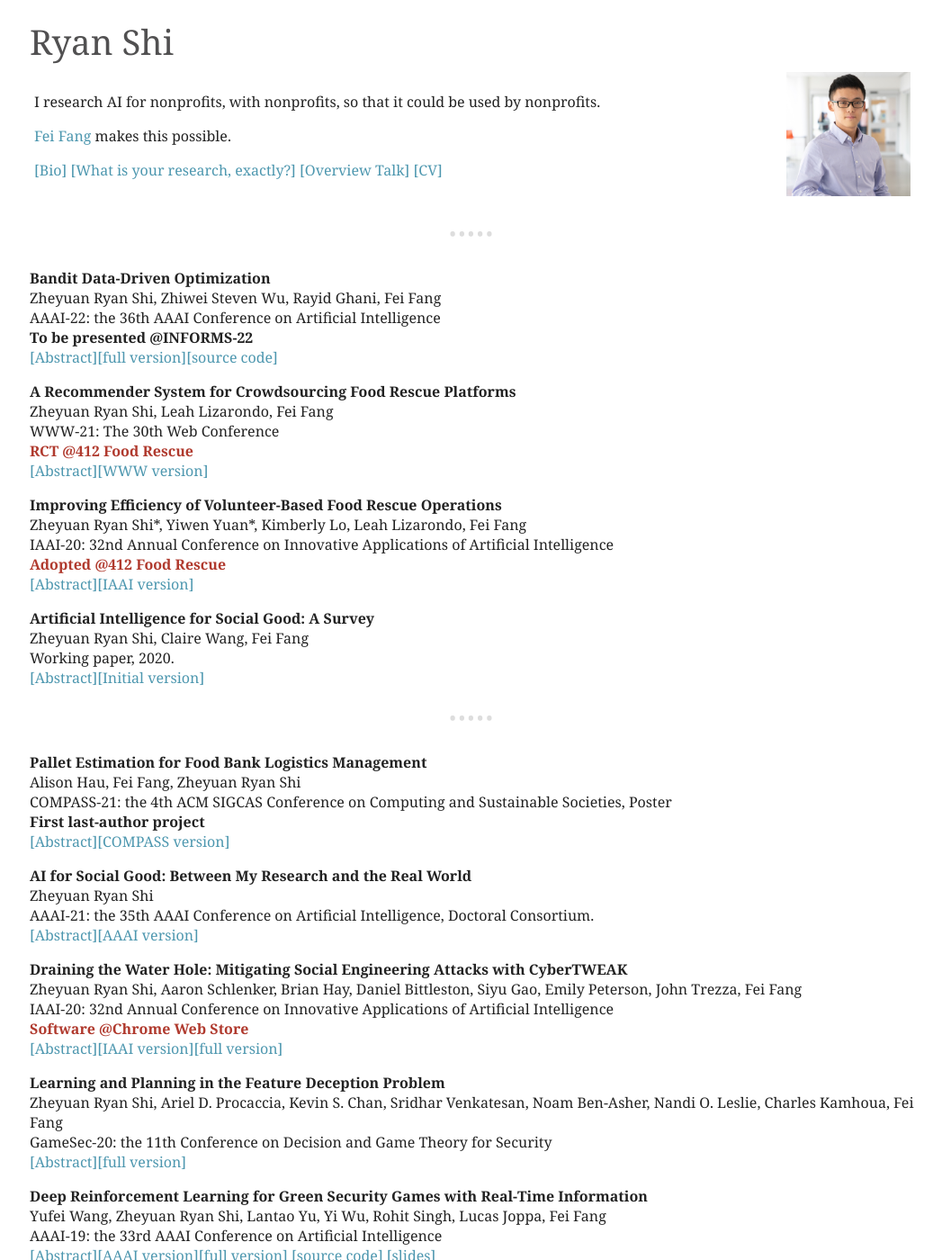
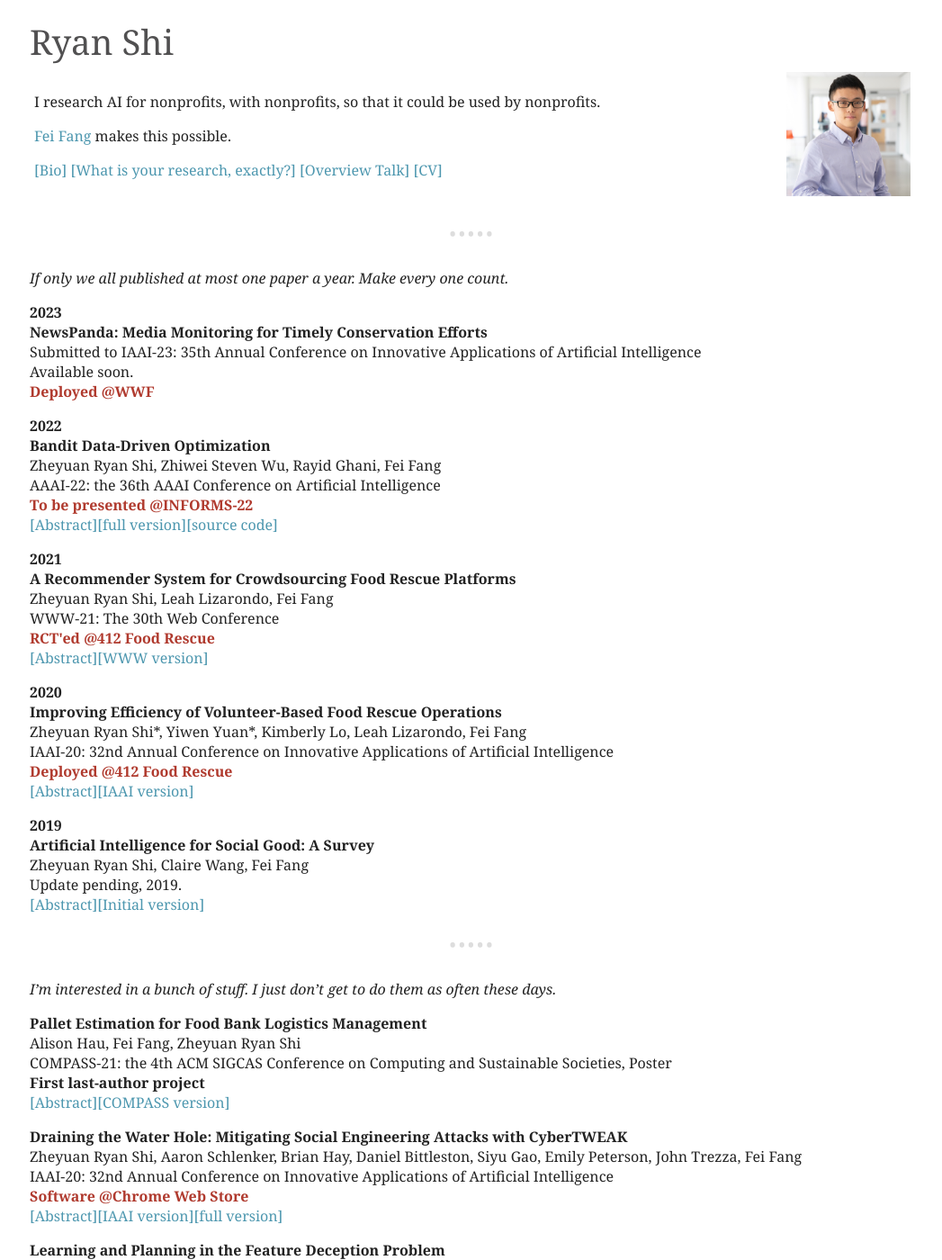
Before and after one commit to ryanzshi/ryanzshi.github.io, a Jekyll site: the page built from index.md, in a window 1280 px wide and 1400 px high. Shown: the whole window at 90% size, without its empty margins (115-1162 px from the left). Built offline with Jekyll 4.4.1, drawn with Linux system fonts in a browser that asks for light colours.

Commit message:
add newspanda, one paper a year

```diff
--- a/index.md
+++ b/index.md
@@ -69,42 +69,57 @@ I am proud to be a specialist. I specialize in AI for nonprofits. Working with n
 </div>
 
 ---
+*If only we all published at most one paper a year. Make every one count.*
 
+**2023**
+<br>
+**NewsPanda: Media Monitoring for Timely Conservation Efforts**
+<br>
+Submitted to IAAI-23: 35th Annual Conference on Innovative Applications of Artificial Intelligence
+<br>
+Available soon.
+<br>
+[<b><font color="#B03A2E">Deployed @WWF</font></b>](https://www.worldwildlife.org/)
+
+**2022**
+<br>
 **Bandit Data-Driven Optimization**
 <br>
 Zheyuan Ryan Shi, Zhiwei Steven Wu, Rayid Ghani, Fei Fang
 <br>
 AAAI-22: the 36th AAAI Conference on Artificial Intelligence
 <br>
-<b>To be presented @INFORMS-22</b>
+<b><font color="#B03A2E">To be presented @INFORMS-22</font></b>
 <br>
 <a id="abs-bandit-button" onclick="absCHF('abs-bandit')" style="cursor:pointer;">[Abstract]</a>[[full version]](https://arxiv.org/abs/2008.11707)[[source code]](https://github.com/AIandSocialGoodLab/bandit-data-driven-optimization)
 <div id="abs-bandit" style="display:none;">
 <blockquote>The use of machine learning (ML) systems in real-world applications entails more than just a prediction algorithm. AI for social good applications, and many real-world ML tasks in general, feature an iterative process which joins prediction, optimization, and data acquisition happen in a loop. We introduce bandit data-driven optimization, the first iterative prediction-prescription framework to formally analyze this practical routine. Bandit data-driven optimization combines the advantages of online bandit learning and offline predictive analytics in an integrated framework. It offers a flexible setup to reason about unmodeled policy objectives and unforeseen consequences. We propose PROOF, the first algorithm for this framework and show that it achieves no-regret. Using numerical simulations, we show that PROOF achieves superior performance over existing baseline.</blockquote>
 </div>
 
-
+**2021**
+<br>
 **A Recommender System for Crowdsourcing Food Rescue Platforms**
 <br>
 Zheyuan Ryan Shi, Leah Lizarondo, Fei Fang
 <br>
 WWW-21: The 30th Web Conference
 <br>
-[<b><font color="#B03A2E">RCT @412 Food Rescue</font></b>](https://412foodrescue.org/)
+[<b><font color="#B03A2E">RCT'ed @412 Food Rescue</font></b>](https://412foodrescue.org/)
 <br>
 <a id="abs-frrecsys-button" onclick="absCHF('abs-frrecsys')" style="cursor:pointer;">[Abstract]</a>[[WWW version]](https://dl.acm.org/doi/abs/10.1145/3442381.3449787)
 <div id="abs-frrecsys" style="display:none;">
 <blockquote>The challenges of food waste and insecurity arise in wealthy and developing nations alike, impacting millions of livelihoods. The ongoing pandemic only exacerbates the problem. A major force to combat food waste and insecurity, food rescue (FR) organizations match food donations to the non-profits that serve low-resource communities. Since they rely on external volunteers to pick up and deliver the food, some FRs use web-based mobile applications to reach the right set of volunteers. In this paper, we propose the first machine learning based model to improve volunteer engagement in the food waste and security domain. We (1) develop a recommender system to send push notifications to the most likely volunteers for each given rescue, (2) leverage a mathematical programming based approach to diversify our recommendations, and (3) propose an online algorithm to dynamically select the volunteers to notify without the knowledge of future rescues. Our recommendation system improves the hit ratio from 44% achieved by the previous method to 73%. A pilot study of our method is scheduled to take place in the near future.</blockquote>
 </div>
 
-
+**2020**
+<br>
 **Improving Efficiency of Volunteer-Based Food Rescue Operations**
 <br>
 Zheyuan Ryan Shi\*, Yiwen Yuan\*, Kimberly Lo, Leah Lizarondo, Fei Fang
 <br>
 IAAI-20: 32nd Annual Conference on Innovative Applications of Artificial Intelligence
 <br>
-[<b><font color="#B03A2E">Adopted @412 Food Rescue</font></b>](https://412foodrescue.org/)
+[<b><font color="#B03A2E">Deployed @412 Food Rescue</font></b>](https://412foodrescue.org/)
 <br>
 <a id="abs-iaai20fr-button" onclick="absCHF('abs-iaai20fr')" style="cursor:pointer;">[Abstract]</a>[[IAAI version]](https://aaai.org/ojs/index.php/AAAI/article/view/7051)
 <div id="abs-iaai20fr" style="display:none;">
@@ -112,12 +127,13 @@ IAAI-20: 32nd Annual Conference on Innovative Applications of Artificial Intelli
 rescue platforms match excess food with the communities in need, and leverage external volunteers to transport the food. However, the external volunteers bring significant uncertainty to the food rescue operation. We work with a large food rescue organization to predict the uncertainty and furthermore to find ways to reduce the human dispatcher’s workload and the redundant notifications sent to volunteers. We make two main contributions. (1) We train a stacking model which predicts whether a rescue will be claimed with high precision and AUC. This model can help the dispatcher better plan for backup options and alleviate their uncertainty. (2) We develop a data-driven optimization algorithm to compute the optimal intervention and notification scheme. The algorithm uses a novel counterfactual data generation approach and the branch and bound framework. Our result reduces the number of notifications and interventions required in the food rescue operation. We are working with the organization to deploy our results in the near future.</blockquote>
 </div>
 
-
+**2019**
+<br>
 **Artificial Intelligence for Social Good: A Survey**
 <br>
 Zheyuan Ryan Shi, Claire Wang, Fei Fang
 <br>
-Working paper, 2020.
+Update pending, 2019.
 <br>
 <a id="abs-ai4sg-button" onclick="absCHF('abs-ai4sg')" style="cursor:pointer;">[Abstract]</a>[[Initial version]](https://arxiv.org/abs/2001.01818)
 <div id="abs-ai4sg" style="display:none;">
@@ -126,6 +142,8 @@ Working paper, 2020.
 
 
 ---
+*I'm interested in a bunch of stuff. I just don't get to do them as often these days.*
+
 
 **Pallet Estimation for Food Bank Logistics Management**
 <br>
@@ -138,18 +156,6 @@ COMPASS-21: the 4th ACM SIGCAS Conference on Computing and Sustainable Societies
 <a id="abs-fbcompass-button" onclick="absCHF('abs-fbcompass')" style="cursor:pointer;">[Abstract]</a>[[COMPASS version]](https://dl.acm.org/doi/abs/10.1145/3460112.3471978)
 <div id="abs-fbcompass" style="display:none;">
 <blockquote>Food banks provide communities and organizations with food for those in need. One challenge they face is properly estimating the resources needed to fulfill orders. Estimating the number of shipping pallets needed for each order is an important step in allocating these resources, and coupled with limited data, provides a challenging mental task which the food bank staff grapple with on a daily basis. We provide an algorithm to estimate the number of pallets needed for an order based on the quantity of products, the known products-per-tier, and tiers-per-pallet values, as well as a scheme for testing this algorithm with limited data from the food bank. The algorithm aids in resource allocation by reducing uncertainty in the number of pallets needed.</blockquote>
-</div>
-
-
-**AI for Social Good: Between My Research and the Real World**
-<br>
-Zheyuan Ryan Shi
-<br>
-AAAI-21: the 35th AAAI Conference on Artificial Intelligence, Doctoral Consortium.
-<br>
-<a id="abs-aaaidc-button" onclick="absCHF('abs-aaaidc')" style="cursor:pointer;">[Abstract]</a>[[AAAI version]](https://ojs.aaai.org/index.php/AAAI/article/view/17863)
-<div id="abs-aaaidc" style="display:none;">
-<blockquote>AI for social good (AI4SG) is a research theme that aims to use and advance AI to improve the well-being of society. My work on AI4SG builds a two-way bridge between the research world and the real world. Using my unique experience in food waste and security, I propose applied AI4SG research that directly addresses real-world challenges which have received little attention from the community. Drawing from my experience in various AI4SG application domains, I propose bandit data-driven optimization, the first iterative prediction-prescription framework and a no-regret algorithm PROOF. I will apply PROOF back to my applied work on AI4SG, thereby closing the loop in a single framework.</blockquote>
 </div>
 
 
```
